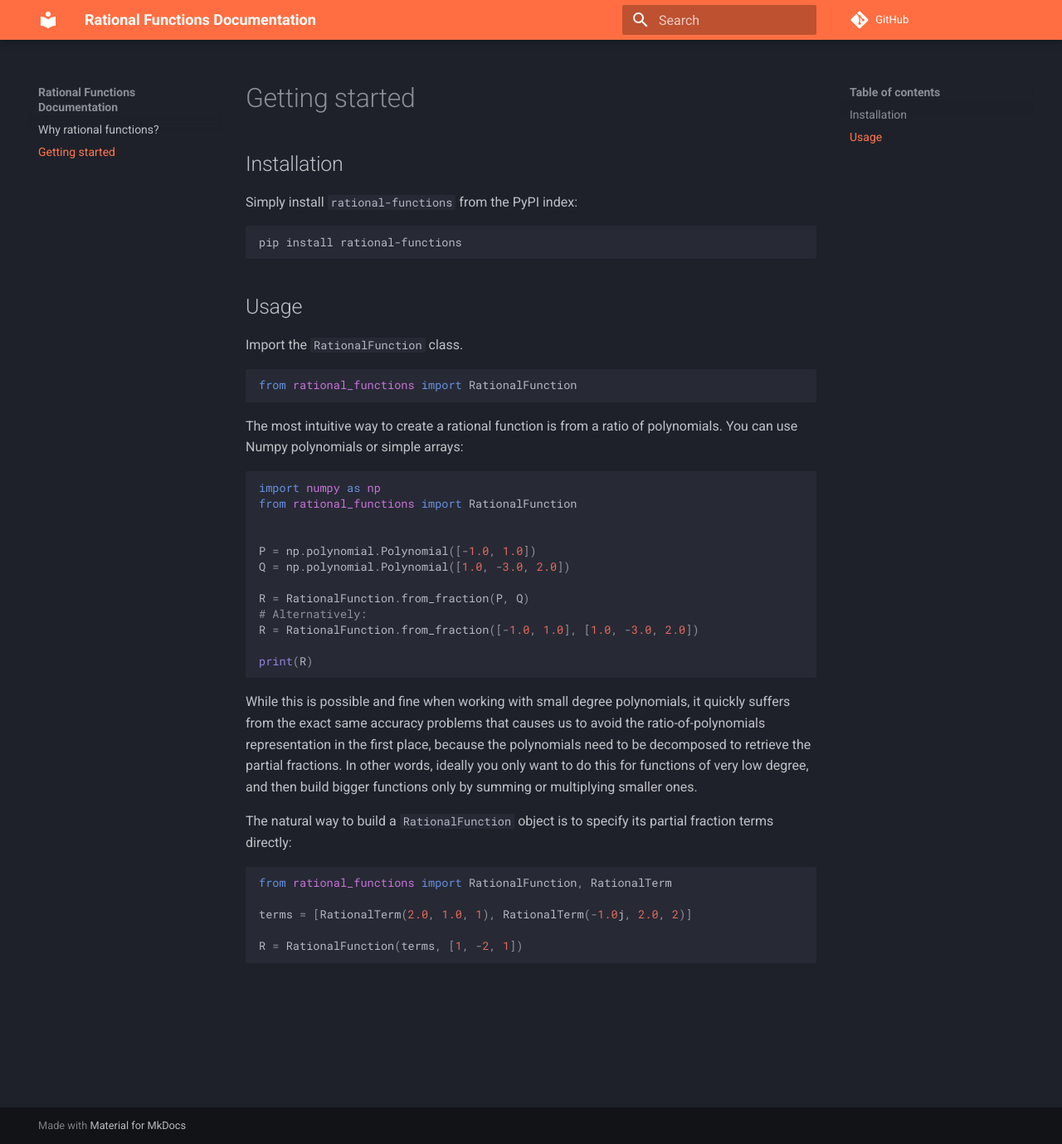
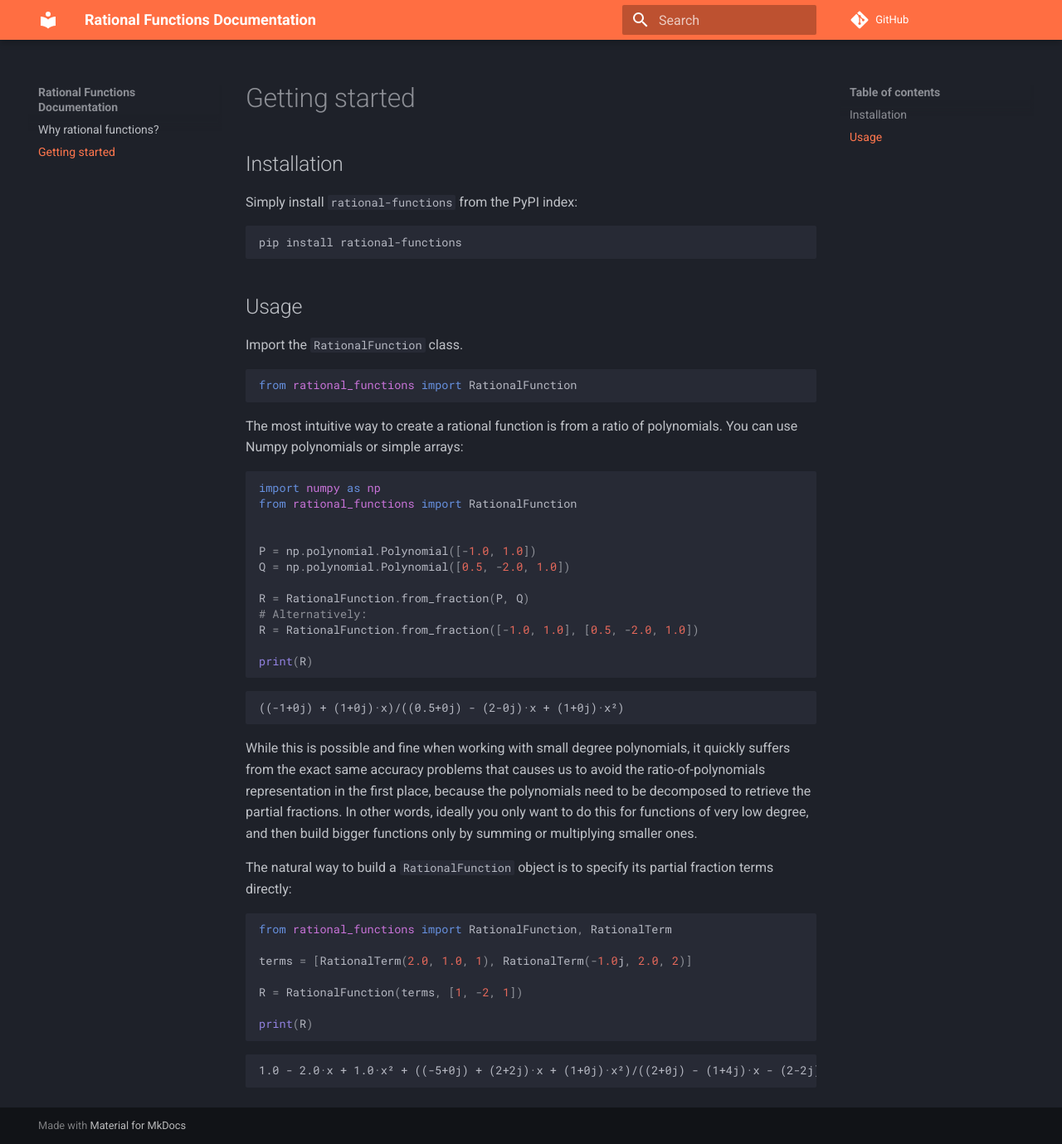
Before and after one commit to stur86/rational-functions, an MkDocs documentation site: the page built from docs/getting_started.md, in a window 1280 px wide and 1379 px high. Shown: the whole window at 83% size. Built offline with MkDocs 1.6.1 and Material for MkDocs 9.7.7, drawn with Linux system fonts in a browser that asks for light colours; comment, search, counter and statistics services are not loaded.

Commit message:
Added some documentation

````diff
--- a/docs/getting_started.md
+++ b/docs/getting_started.md
@@ -24,13 +24,16 @@ from rational_functions import RationalFunction
 
 
 P = np.polynomial.Polynomial([-1.0, 1.0])
-Q = np.polynomial.Polynomial([1.0, -3.0, 2.0])
+Q = np.polynomial.Polynomial([0.5, -2.0, 1.0])
 
 R = RationalFunction.from_fraction(P, Q)
 # Alternatively:
-R = RationalFunction.from_fraction([-1.0, 1.0], [1.0, -3.0, 2.0])
+R = RationalFunction.from_fraction([-1.0, 1.0], [0.5, -2.0, 1.0])
 
 print(R)
+```
+```
+((-1+0j) + (1+0j)·x)/((0.5+0j) - (2-0j)·x + (1+0j)·x²)
 ```
 
 While this is possible and fine when working with small degree polynomials, it quickly suffers from the exact same accuracy problems that causes us to avoid the ratio-of-polynomials representation in the first place, because the polynomials need to be decomposed to retrieve the partial fractions. In other words, ideally you only want to do this for functions of very low degree, and then build bigger functions only by summing or multiplying smaller ones.
@@ -43,4 +46,9 @@ from rational_functions import RationalFunction, RationalTerm
 terms = [RationalTerm(2.0, 1.0, 1), RationalTerm(-1.0j, 2.0, 2)]
 
 R = RationalFunction(terms, [1, -2, 1])
+
+print(R)
 ```
+```
+1.0 - 2.0·x + 1.0·x² + ((-5+0j) + (2+2j)·x + (1+0j)·x²)/((2+0j) - (1+4j)·x - (2-2j)·x² + (1+0j)·x³)
+```
````
